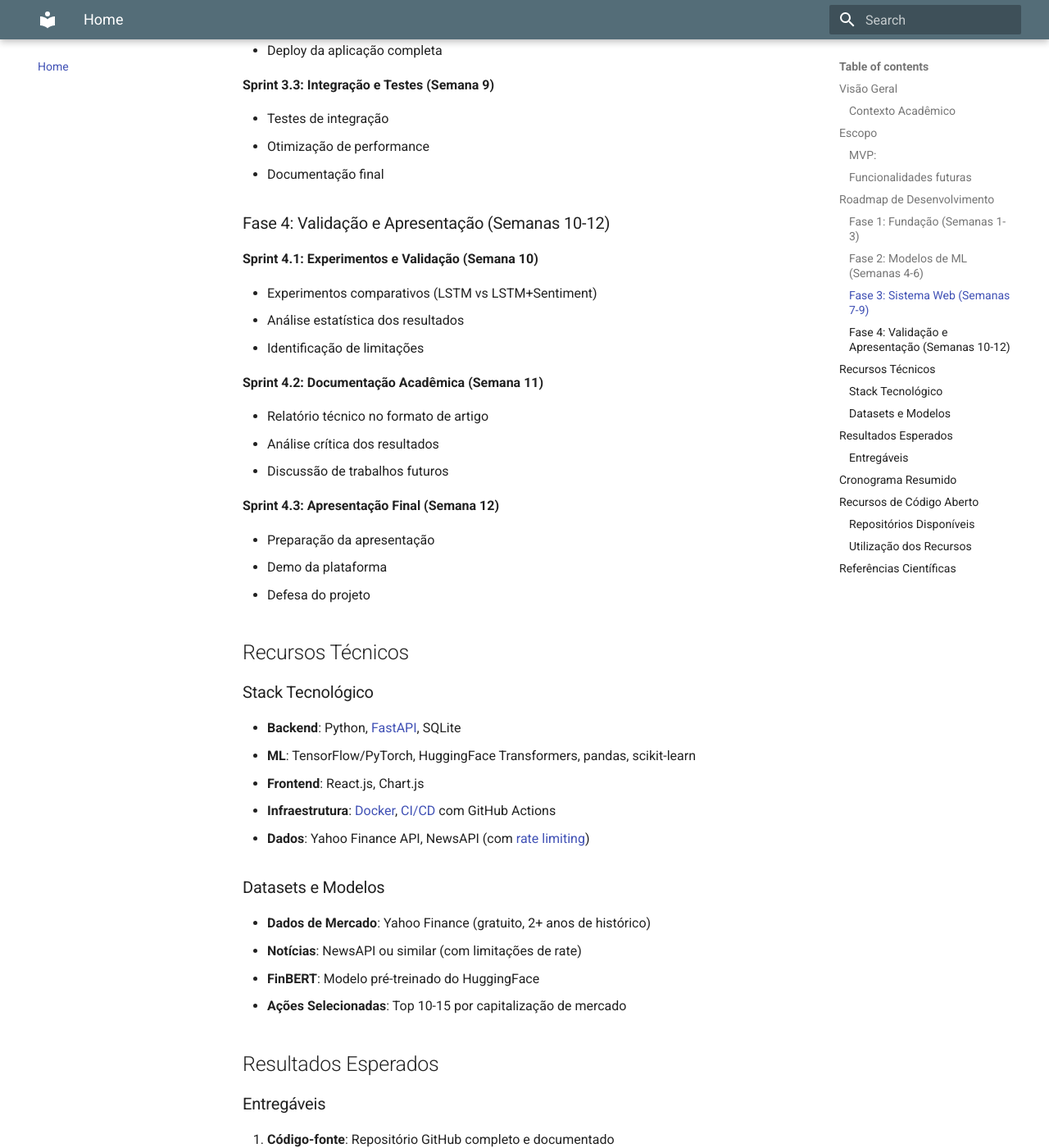
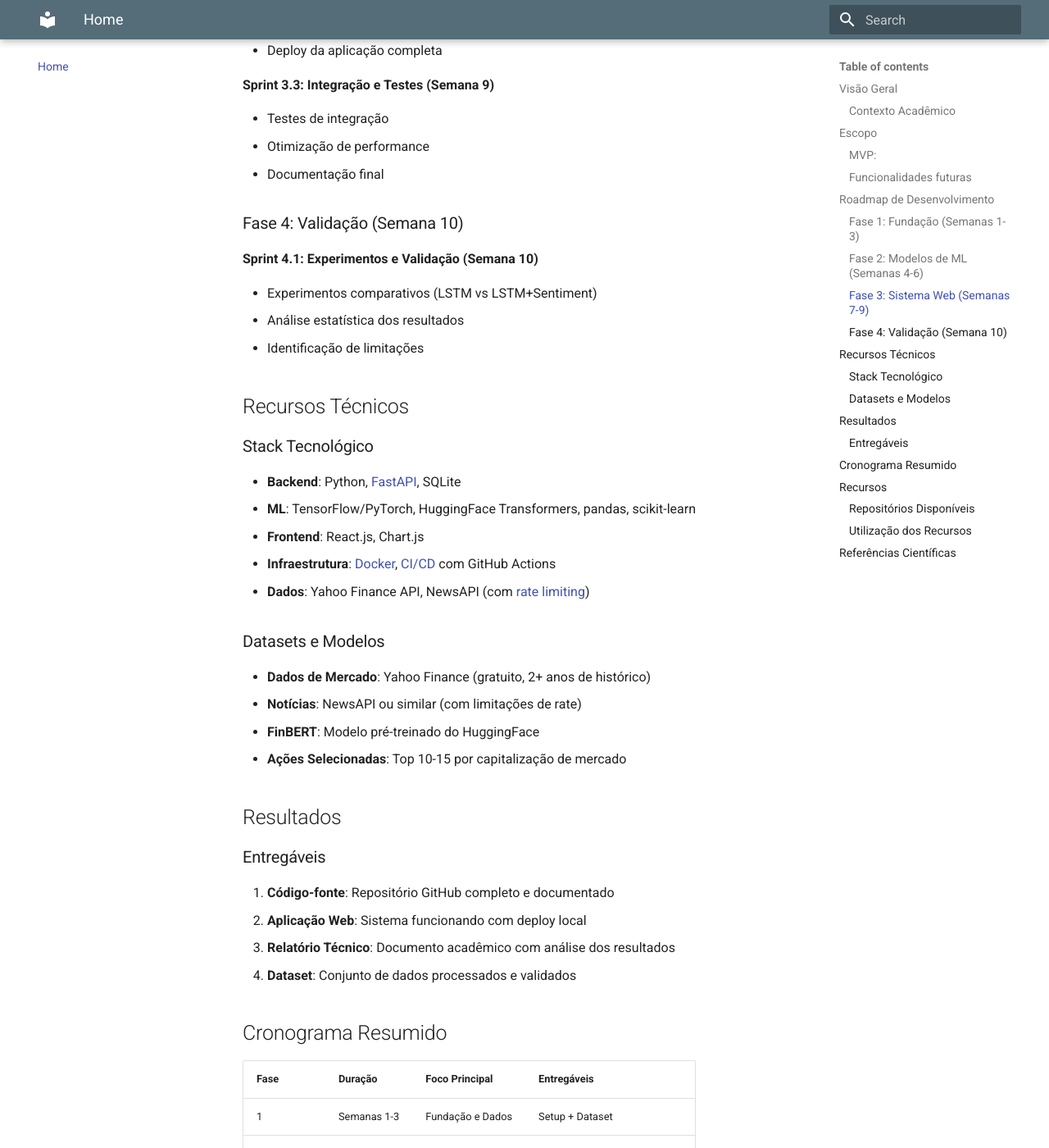
Before and after one commit to thmasq/investment-platform-docs, an MkDocs documentation site: the page built from docs/index.md, in a window 1280 px wide and 1400 px high, scrolled down 3666 px. Shown: the whole window at 82% size. Built offline with MkDocs 1.6.1 and Material for MkDocs 9.7.7, drawn with Linux system fonts in a browser that asks for light colours; some of the changed text lies outside the part shown.

Commit message:
Remove parte de defesa e artigo

```diff
--- a/docs/index.md
+++ b/docs/index.md
@@ -132,25 +132,13 @@ _Critérios de Aceitação:_
 - Otimização de performance
 - Documentação final
 
-### Fase 4: Validação e Apresentação (Semanas 10-12)
+### Fase 4: Validação (Semana 10)
 
 **Sprint 4.1: Experimentos e Validação (Semana 10)**
 
 - Experimentos comparativos (LSTM vs LSTM+Sentiment)
 - Análise estatística dos resultados
 - Identificação de limitações
-
-**Sprint 4.2: Documentação Acadêmica (Semana 11)**
-
-- Relatório técnico no formato de artigo
-- Análise crítica dos resultados
-- Discussão de trabalhos futuros
-
-**Sprint 4.3: Apresentação Final (Semana 12)**
-
-- Preparação da apresentação
-- Demo da plataforma
-- Defesa do projeto
 
 ## Recursos Técnicos
 
@@ -169,26 +157,25 @@ _Critérios de Aceitação:_
 - **FinBERT**: Modelo pré-treinado do HuggingFace
 - **Ações Selecionadas**: Top 10-15 por capitalização de mercado
 
-## Resultados Esperados
+## Resultados
 
 ### Entregáveis
 
 1. **Código-fonte**: Repositório GitHub completo e documentado
 2. **Aplicação Web**: Sistema funcionando com deploy local
 3. **Relatório Técnico**: Documento acadêmico com análise dos resultados
-4. **Apresentação**: Demo e defesa do projeto
-5. **Dataset**: Conjunto de dados processados e validados
+4. **Dataset**: Conjunto de dados processados e validados
 
 ## Cronograma Resumido
 
-| Fase | Duração       | Foco Principal   | Entregáveis                             |
-| ---- | ------------- | ---------------- | --------------------------------------- |
-| 1    | Semanas 1-3   | Fundação e Dados | Setup + Dataset                         |
-| 2    | Semanas 4-6   | Modelos ML       | LSTM + FinBERT + Backtesting            |
-| 3    | Semanas 7-9   | Sistema Web      | API + Frontend + Deploy                 |
-| 4    | Semanas 10-12 | Validação        | Experimentos + Relatório + Apresentação |
+| Fase | Duração     | Foco Principal   | Entregáveis                  |
+| ---- | ----------- | ---------------- | ---------------------------- |
+| 1    | Semanas 1-3 | Fundação e Dados | Setup + Dataset              |
+| 2    | Semanas 4-6 | Modelos ML       | LSTM + FinBERT + Backtesting |
+| 3    | Semanas 7-9 | Sistema Web      | API + Frontend + Deploy      |
+| 4    | Semana 10   | Validação        | Experimentos                 |
 
-## Recursos de Código Aberto
+## Recursos
 
 ### Repositórios Disponíveis
 
```
